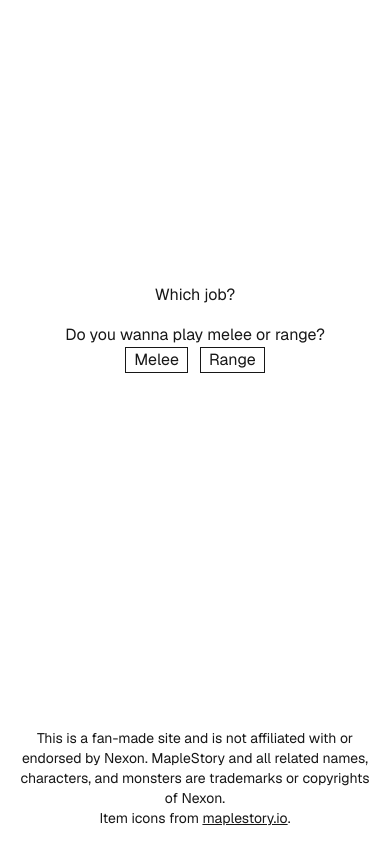
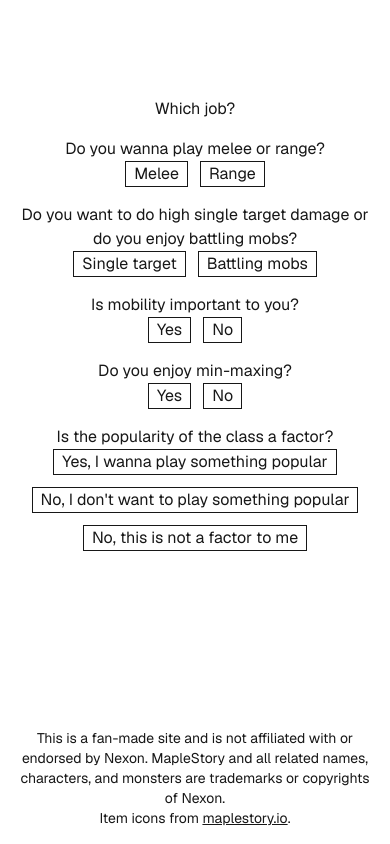
Before and after one commit to jarrensj/msquiz, a Next.js app: page /which-job in a window 390 px wide. Built offline with nearby package versions, Linux system fonts and the light colour scheme.

Commit message:
feat: add more which-job quiz questions
Adds questions about single target damage or battling mobs, mobility,
min-maxing, and how much the popularity of the class matters.

The answers aren't turned into a job suggestion yet, so the page now
says that once every question is answered.

```diff
--- a/app/which-job/job-quiz.tsx
+++ b/app/which-job/job-quiz.tsx
@@ -2,35 +2,62 @@
 
 import { useState } from "react";
 
-const choices = ["Melee", "Range"];
+const questions = [
+  {
+    prompt: "Do you wanna play melee or range?",
+    choices: ["Melee", "Range"],
+  },
+  {
+    prompt:
+      "Do you want to do high single target damage or do you enjoy battling mobs?",
+    choices: ["Single target", "Battling mobs"],
+  },
+  {
+    prompt: "Is mobility important to you?",
+    choices: ["Yes", "No"],
+  },
+  {
+    prompt: "Do you enjoy min-maxing?",
+    choices: ["Yes", "No"],
+  },
+  {
+    prompt: "Is the popularity of the class a factor?",
+    choices: [
+      "Yes, I wanna play something popular",
+      "No, I don't want to play something popular",
+      "No, this is not a factor to me",
+    ],
+  },
+];
 
 // TODO: Add the remaining questions and turn the answers into a job result.
 // Only use what we know from playing the game. Don't scrape any sites.
 export default function JobQuiz() {
-  const [choice, setChoice] = useState<string | null>(null);
+  const [answers, setAnswers] = useState<Record<string, string>>({});
+  const finished = questions.every(({ prompt }) => answers[prompt]);
 
   return (
-    <div className="flex flex-col items-center gap-2">
-      <fieldset className="flex flex-col items-center gap-2">
-        <legend className="text-center">
-          Do you wanna play melee or range?
-        </legend>
-        <div className="flex gap-3">
-          {choices.map((option) => (
+    <div className="flex flex-col items-center gap-4">
+      {questions.map(({ prompt, choices }) => (
+        <fieldset key={prompt} className="flex flex-col items-center gap-2">
+          <legend className="text-center">{prompt}</legend>
+          <div className="flex flex-wrap justify-center gap-3">
+            {choices.map((choice) => (
               <button
-              key={option}
+                key={choice}
                 type="button"
-              aria-pressed={choice === option}
-              onClick={() => setChoice(option)}
+                aria-pressed={answers[prompt] === choice}
+                onClick={() => setAnswers({ ...answers, [prompt]: choice })}
                 className="border px-2 aria-pressed:bg-foreground aria-pressed:text-background"
               >
-              {option}
+                {choice}
               </button>
             ))}
           </div>
         </fieldset>
+      ))}
       <p aria-live="polite" className="min-h-12 text-center">
-        {choice &&`You picked ${choice}. More questions coming soon.`}
+        {finished && "That's all for now. Job suggestions coming soon."}
       </p>
     </div>
   );
```
Lines whose indentation alone changed are shown as unchanged.
